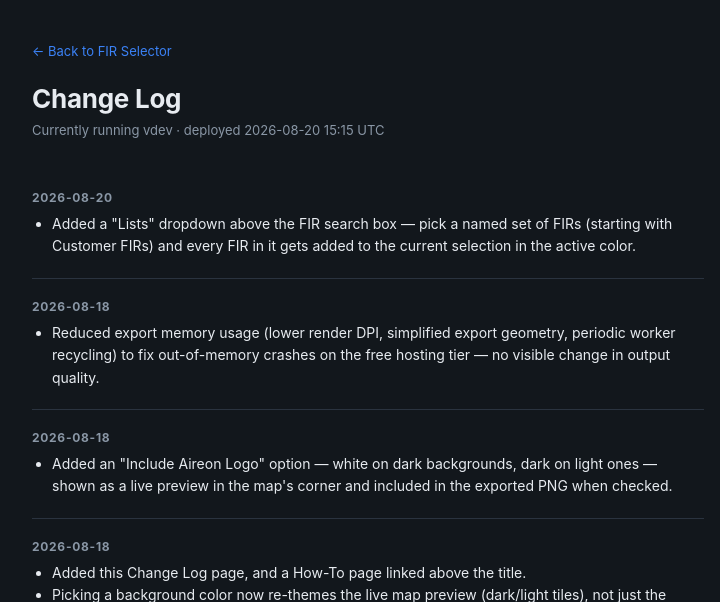
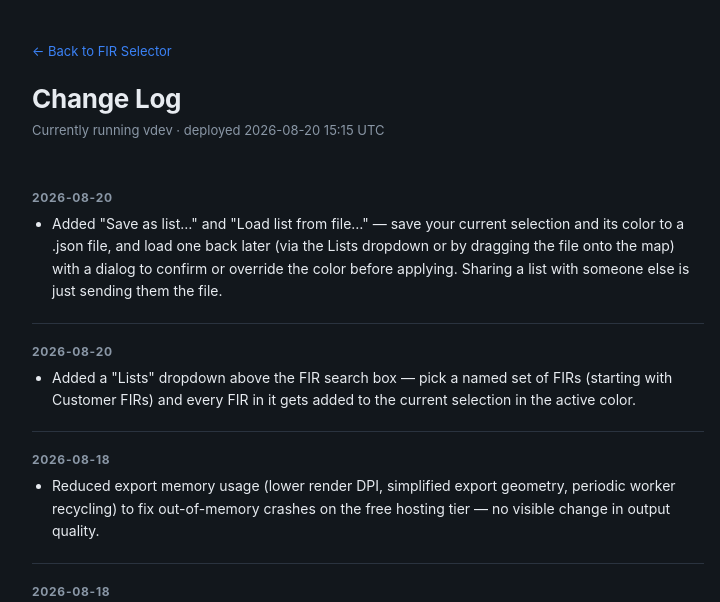
Before and after one commit to cjdevlin7/fir_selector, a Flask app: page /changelog in a window 1280 px wide. Shown: the top 602 px of the page, without its empty margins (272-992 px from the left). Run offline with Flask 3, Linux system fonts and the light colour scheme.

Commit message:
Correct Save/Load list to single color per list, per final spec
The design went through a few iterations live in conversation (single
color -> per-FIR colors -> grouped-by-color -> back to single color),
and two concurrent sessions ended up implementing different versions
of the same feature against the same working tree. This settles on
the confirmed final spec:

- Save: {name, color, firs: [{id, name}]} — one color for the whole
  list (the active color at save time), not per-FIR.
- Load: dialog shows list name, FIR count, and any FIR names that
  don't match the current dataset (skipped, not silently dropped),
  plus a single color picker defaulted to the saved color that can be
  overridden before confirming.
- Loading merges into the current selection rather than replacing it.

Verified end-to-end via the browser: save payload shape, dialog
population, missing-FIR warning, and merge behavior (re-loading a
list that overlaps the current selection recolors the overlap to the
new list's color, consistent with the existing "Apply a list" dropdown).

```diff
--- a/app.py
+++ b/app.py
@@ -132,6 +132,16 @@ DEPLOYED_AT = datetime.now(timezone.utc).strftime("%Y-%m-%d %H:%M UTC")  # proce
 
 # Newest first. Add an entry here with each user-visible change.
 CHANGELOG = [
+    {
+        "date": "2026-08-20",
+        "items": [
+            "Added \"Save as list…\" and \"Load list from file…\" — save your "
+            "current selection and its color to a .json file, and load one back "
+            "later (via the Lists dropdown or by dragging the file onto the map) "
+            "with a dialog to confirm or override the color before applying. "
+            "Sharing a list with someone else is just sending them the file.",
+        ],
+    },
     {
         "date": "2026-08-20",
         "items": [
--- a/static/css/style.css
+++ b/static/css/style.css
@@ -496,21 +496,12 @@ html, body {
 
 .modal-warning.hidden { display: none; }
 
-.modal-checkbox {
-  margin-top: 14px;
-}
-
 .modal-color-row {
   display: flex;
   align-items: center;
   justify-content: space-between;
-  margin-top: 10px;
+  margin-top: 14px;
   font-size: 13px;
-}
-
-.modal-color-row.disabled {
-  opacity: 0.4;
-  pointer-events: none;
 }
 
 .modal-color-row input[type="color"] {
--- a/static/js/app.js
+++ b/static/js/app.js
@@ -382,12 +382,12 @@ saveListBtn.addEventListener("click", () => {
   const name = prompt("Name this list:");
   if (!name || !name.trim()) return;
 
-  const firs = [...state.selections.entries()].map(([id, color]) => {
+  const firs = [...state.selections.keys()].map((id) => {
     const f = state.features.get(id);
-    return { id, name: f ? f.name : id, color };
+    return { id, name: f ? f.name : id };
   });
 
-  const payload = { version: 1, name: name.trim(), firs };
+  const payload = { version: 1, name: name.trim(), color: state.activeColor, firs };
   const blob = new Blob([JSON.stringify(payload, null, 2)], { type: "application/json" });
   const url = URL.createObjectURL(blob);
   const a = document.createElement("a");
--- a/templates/index.html
+++ b/templates/index.html
@@ -95,12 +95,8 @@
     <h2 id="loadListTitle">Load list</h2>
     <p id="loadListSummary" class="modal-summary"></p>
     <p id="loadListWarning" class="modal-warning hidden"></p>
-    <label class="logo-checkbox modal-checkbox">
-      <input type="checkbox" id="loadListUseSaved" checked>
-      <span>Use each FIR's saved color</span>
-    </label>
     <div class="modal-color-row">
-      <label for="loadListColor">Color to apply to all</label>
+      <label for="loadListColor">Color to apply</label>
       <input type="color" id="loadListColor">
     </div>
     <div class="modal-actions">
```
